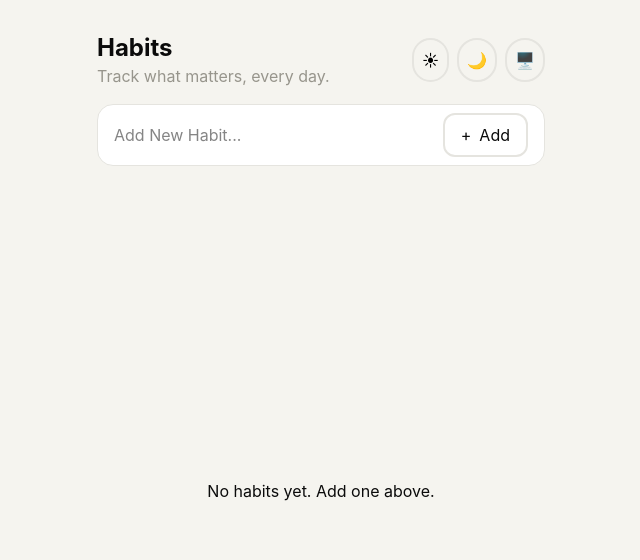
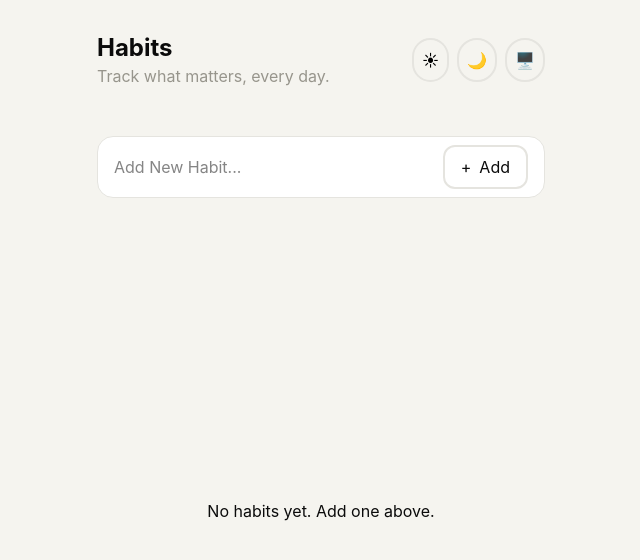
Before and after one commit to iabolfazl83/habit-tracker, a React (Vite) app: page / in a window 1280 px wide. Shown: the top 560 px of the page, without its empty margins (319-959 px from the left). Built offline with nearby package versions, Linux system fonts and the light colour scheme.

Commit message:
changed and refactored the error of valid input, refactored component structure.

```diff
--- a/src/components/AddHabitForm.tsx
+++ b/src/components/AddHabitForm.tsx
@@ -1,4 +1,4 @@
-import {type ChangeEvent, type SubmitEvent, useState} from "react";
+import {type ChangeEvent, type SubmitEvent, useRef, useState} from "react";
 import {Button} from "./Button.tsx";
 
 interface AddHabitFormProps {
@@ -7,13 +7,15 @@ interface AddHabitFormProps {
 
 export function AddHabitForm({onAddHabit}: AddHabitFormProps) {
     const [name, setName] = useState("");
-
+    const [error, setError] = useState("");
+    const input = useRef<HTMLInputElement>(null);
     const handleSubmit = (event: SubmitEvent<HTMLFormElement>) => {
         event.preventDefault();
 
         const trimmedName = name.trim();
         if (trimmedName.length < 1) {
-            alert("Please enter a valid name");
+            setError("Please enter a valid value");
+            input.current?.focus();
             return;
         }
 
@@ -22,15 +24,17 @@ export function AddHabitForm({onAddHabit}: AddHabitFormProps) {
     }
 
     const handleChange = (e: ChangeEvent<HTMLInputElement>) => {
+        setError("")
         setName(e.target.value);
     }
 
     return (
-        <form onSubmit={handleSubmit}
-              className="w-full flex items-center gap-2 justify-between text-center bg-claude-input
+        <form onSubmit={handleSubmit} className="w-full">
+            <div className="w-full flex mt-8 mb-2 items-center gap-2 justify-between text-center bg-claude-input
               dark:bg-claude-input-dark p-2 px-4 text-claude-text dark:text-claude-text-dark rounded-2xl border
                border-claude-border dark:border-claude-border-dark">
                 <input
+                    ref={input}
                     className="focus:outline-0 w-full wrap-break-word"
                     type="text" placeholder="Add New Habit..." value={name}
                     onChange={handleChange}
@@ -39,6 +43,12 @@ export function AddHabitForm({onAddHabit}: AddHabitFormProps) {
                     <span>+</span>
                     <span>Add</span>
                 </Button>
+            </div>
+            <div>
+                <p className="text-red-400">
+                    {error}
+                </p>
+            </div>
         </form>
     )
 }
```
Lines whose indentation alone changed are shown as unchanged.
